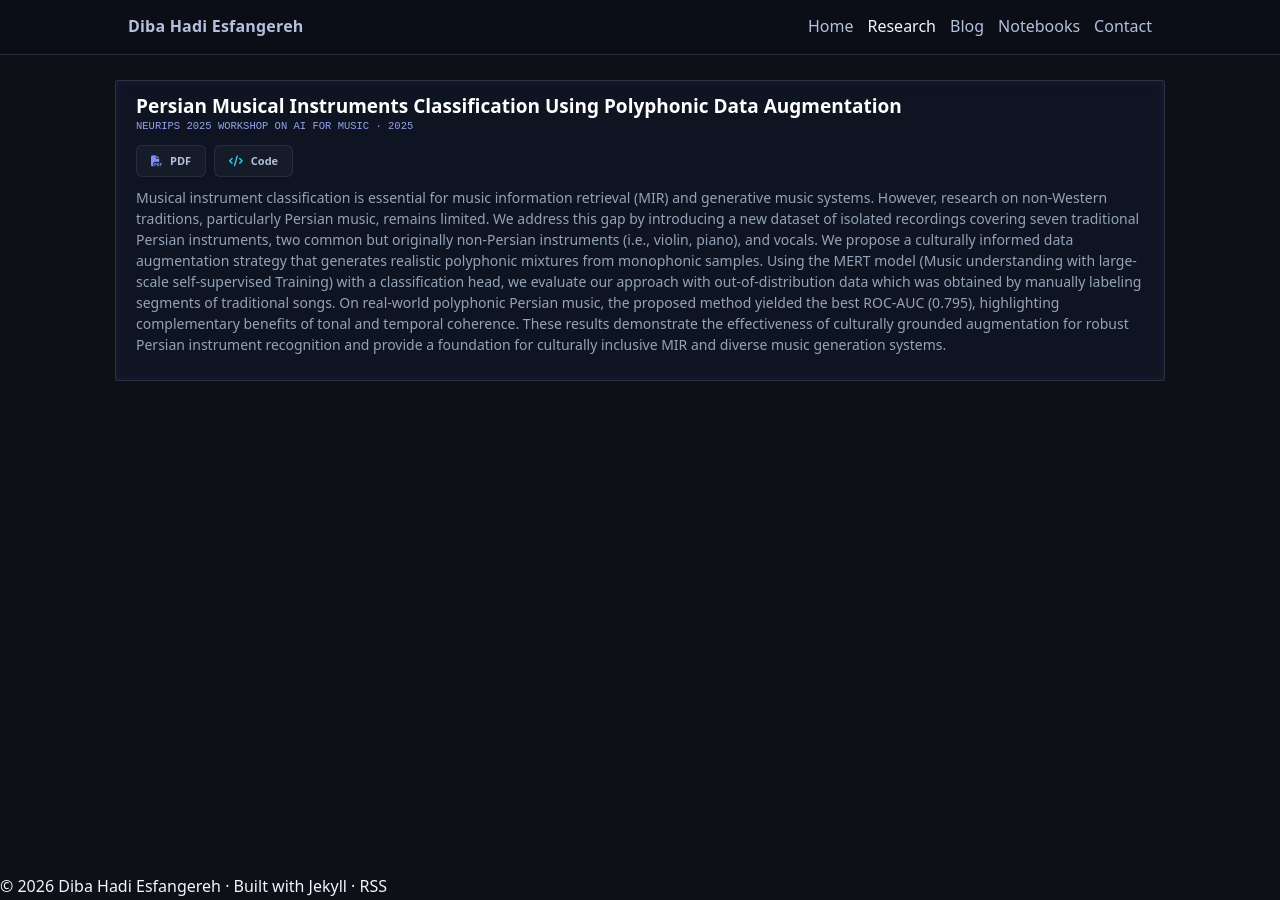
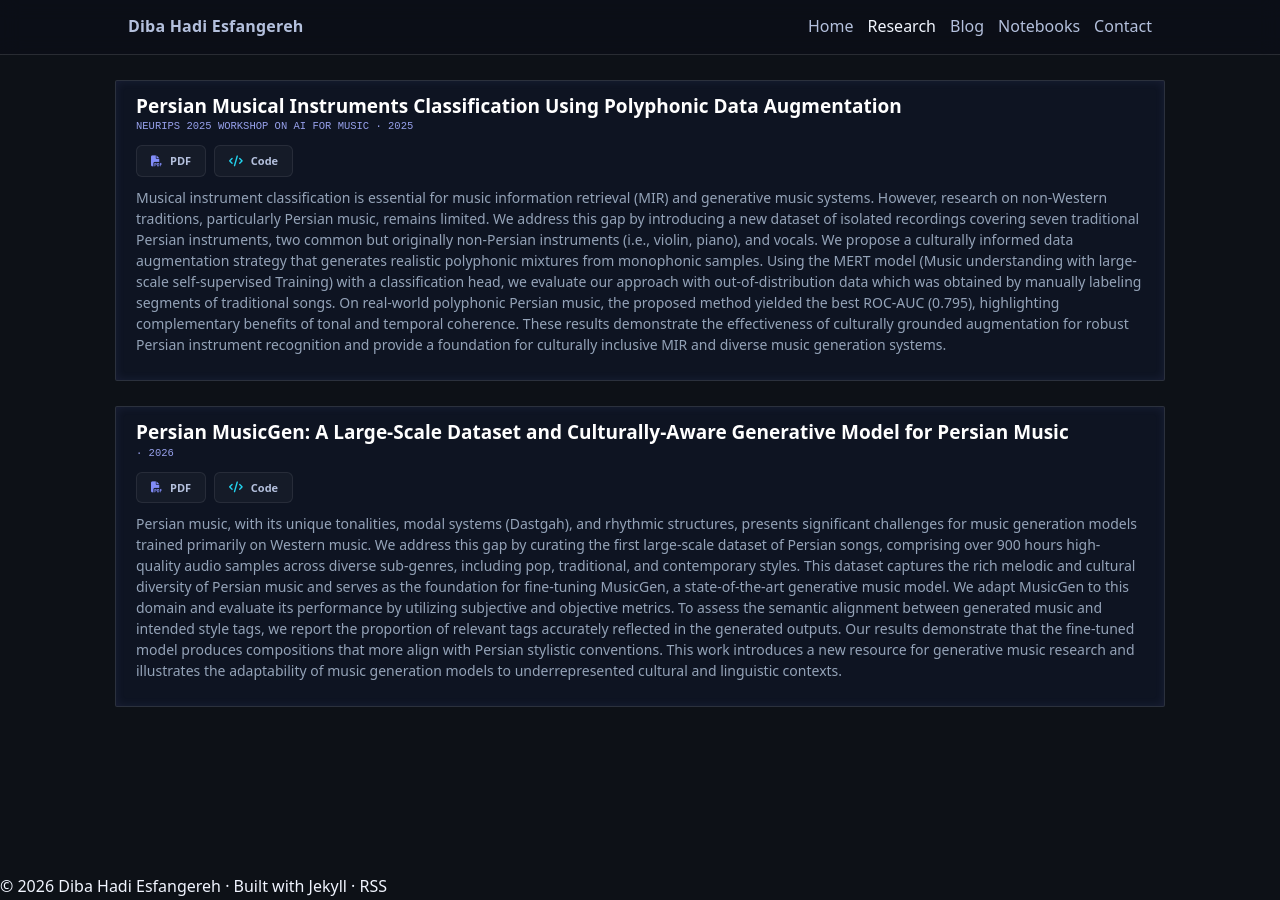
Before and after one commit to dibahadie/dibahadie.github.io, a Jekyll site: the page built from _pages/research.md, in a window 1280 px wide. Built offline with Jekyll 4.4.1, drawn with Linux system fonts in a browser that asks for light colours.

Commit message:
added paper

```diff
--- a/_data/research.yml
+++ b/_data/research.yml
@@ -7,3 +7,12 @@ items:
     pdf: "https://arxiv.org/pdf/2511.05717"
     code: "https://github.com/dibahadie/Persian-Musical-Instruments-Classification-Using-Polyphonic-Data-Augmentation"
     abstract: "Musical instrument classification is essential for music information retrieval (MIR) and generative music systems. However, research on non-Western traditions, particularly Persian music, remains limited. We address this gap by introducing a new dataset of isolated recordings covering seven traditional Persian instruments, two common but originally non-Persian instruments (i.e., violin, piano), and vocals. We propose a culturally informed data augmentation strategy that generates realistic polyphonic mixtures from monophonic samples. Using the MERT model (Music understanding with large-scale self-supervised Training) with a classification head, we evaluate our approach with out-of-distribution data which was obtained by manually labeling segments of traditional songs. On real-world polyphonic Persian music, the proposed method yielded the best ROC-AUC (0.795), highlighting complementary benefits of tonal and temporal coherence. These results demonstrate the effectiveness of culturally grounded augmentation for robust Persian instrument recognition and provide a foundation for culturally inclusive MIR and diverse music generation systems."
+
+  - title: "Persian MusicGen: A Large-Scale Dataset and Culturally-Aware Generative Model for Persian Music"
+    authors: "Mohammad Hossein Sameti, Diba Hadi Esfangereh, Sepehr Harfi Moridani, Leili Javidpour, Mahdieh Soleymani Baghshah"
+    venue: ""
+    year: 2026
+    featured: true
+    pdf: "https://arxiv.org/abs/2605.14765"
+    code: ""
+    abstract: "Persian music, with its unique tonalities, modal systems (Dastgah), and rhythmic structures, presents significant challenges for music generation models trained primarily on Western music. We address this gap by curating the first large-scale dataset of Persian songs, comprising over 900 hours high-quality audio samples across diverse sub-genres, including pop, traditional, and contemporary styles. This dataset captures the rich melodic and cultural diversity of Persian music and serves as the foundation for fine-tuning MusicGen, a state-of-the-art generative music model. We adapt MusicGen to this domain and evaluate its performance by utilizing subjective and objective metrics. To assess the semantic alignment between generated music and intended style tags, we report the proportion of relevant tags accurately reflected in the generated outputs. Our results demonstrate that the fine-tuned model produces compositions that more align with Persian stylistic conventions. This work introduces a new resource for generative music research and illustrates the adaptability of music generation models to underrepresented cultural and linguistic contexts."
```
Also changed, not shown: 5 other files.
